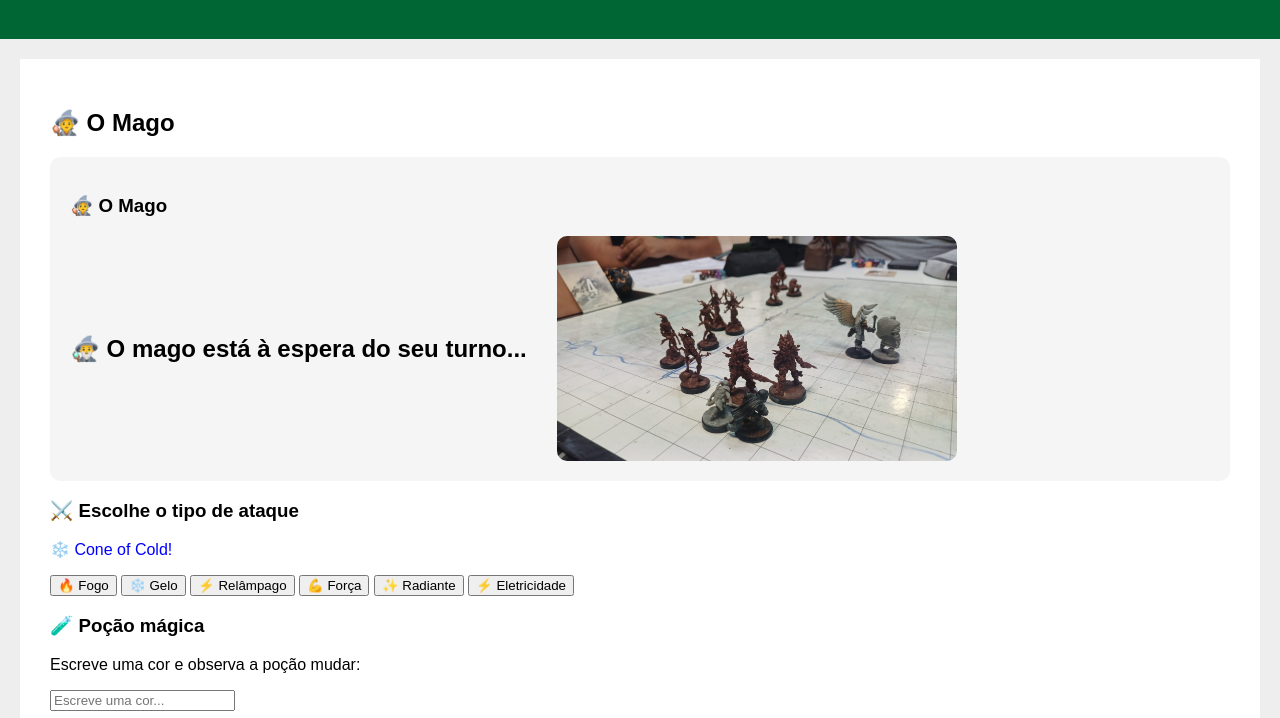
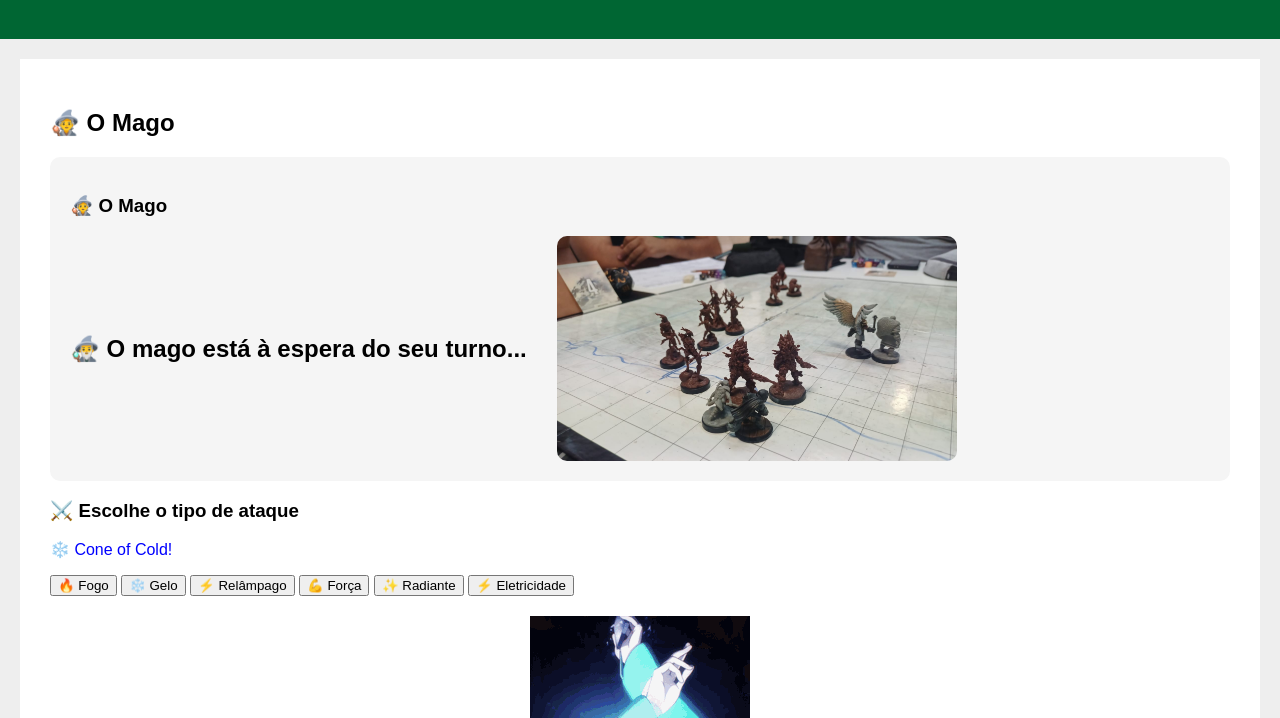
Before and after one commit to Peter-Petrov-21407097/Peter-Petrov-21407097.github.io, a plain HTML site: page lab4/index.html in a window 1280 px wide. Both pictures are taken after a click on the button "❄️ Gelo". Shown: the part 82-800 px from the top of the page. Drawn offline with Linux system fonts and the light colour scheme.

Commit message:
Exercicio 2 Lab 4 pequenas modificacoes spell gelo

```diff
--- a/lab4/index.html
+++ b/lab4/index.html
@@ -55,6 +55,14 @@
           />
         </div>
 
+        <div class="fireball-container">
+          <img
+            id="gif-gelo"
+            src="images/cone-of-cold-dungeons-and-dragons.gif"
+            alt="Cone of Cold a ser lançado"
+          />
+        </div>
+
         <audio id="audio-fireball">
           <source src="audio/fireball.mp3" type="audio/mpeg" />
         </audio>
--- a/lab4/scripts/main.js
+++ b/lab4/scripts/main.js
@@ -23,6 +23,8 @@ const botaoRadiante = document.querySelector("#botao-radiante");
 const botaoEletricidade = document.querySelector("#botao-eletricidade");
 const gifFireball = document.querySelector("#gif-fireball");
 const audioFireball = document.querySelector("#audio-fireball");
+const gifGelo = document.querySelector("#gif-gelo");
+
 
 botaoFogo.addEventListener("click", function () {
   textoAtaque.textContent = "🔥 Fireball!";
@@ -41,6 +43,12 @@ botaoFogo.addEventListener("click", function () {
 botaoGelo.addEventListener("click", function () {
   textoAtaque.textContent = "❄️ Cone of Cold!";
   textoAtaque.style.color = "blue";
+
+  gifGelo.parentElement.style.display = "block";
+
+  setTimeout(function () {
+    gifGelo.parentElement.style.display = "none";
+  }, 3000);
 });
 
 botaoRelampago.addEventListener("click", function () {
```
Also changed, not shown: lab4/images/cone-of-cold-dungeons-and-dragons.gif (added).
